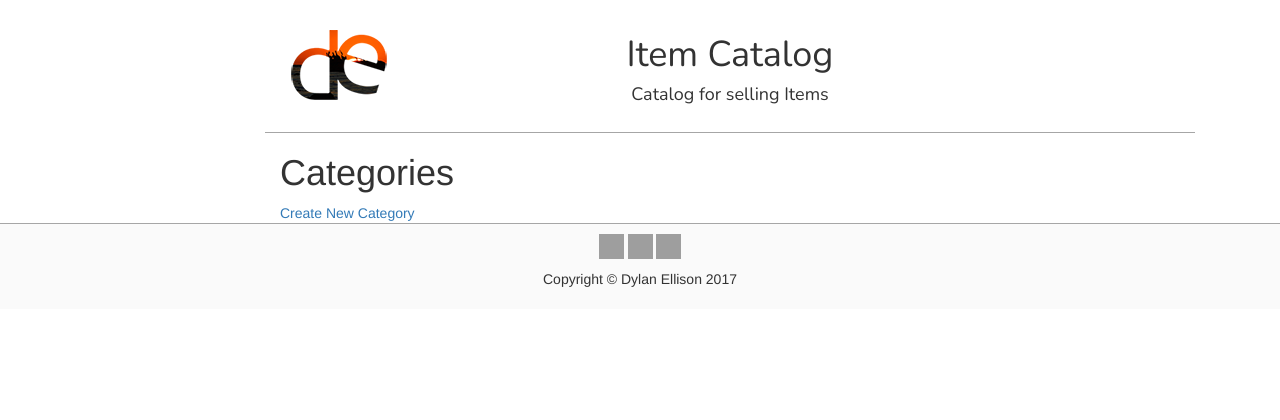
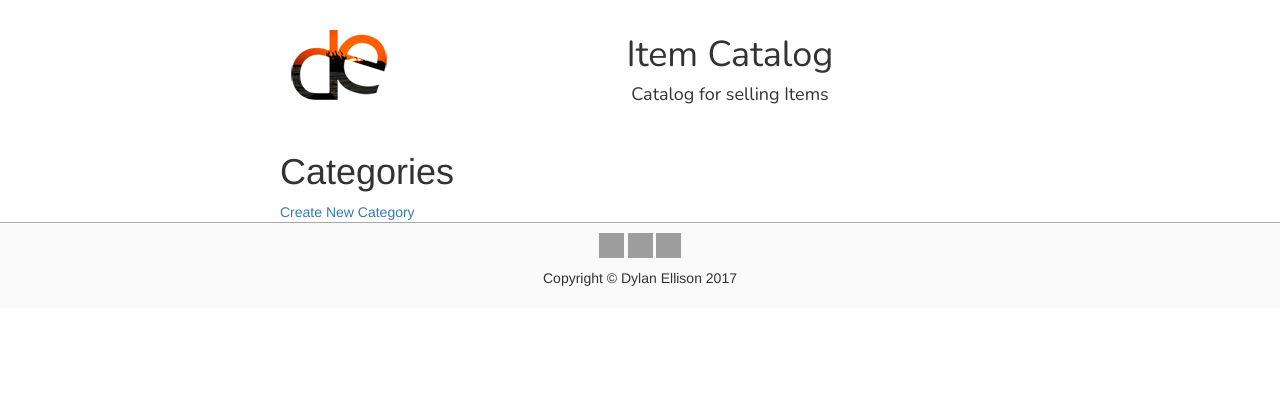
Before and after one commit to dylance/Udacity-FSND-Project4, a Flask app: page / in a window 1280 px wide. Shown: the top 420 px of the page. Run offline with Flask 2, Linux system fonts and the light colour scheme; some libraries are stand-ins or nearby versions; grey boxes are pictures that could not be loaded.

Commit message:
updated stylesheet

```diff
--- a/static/style.css
+++ b/static/style.css
@@ -7,7 +7,7 @@ body {
     display: inline-block;
 }
 .header-page{
-  border-bottom: 1px solid #a6a6a6;
+
   padding-bottom:2px;
   margin:15px 0 0px;
 }
@@ -133,6 +133,7 @@ body {
 }
 
 .category-header{
+  border-top: 1px solid #a6a6a6;
   border-radius: 10px;
   text-align: center;
   border-bottom: 1px solid #a6a6a6;
```
